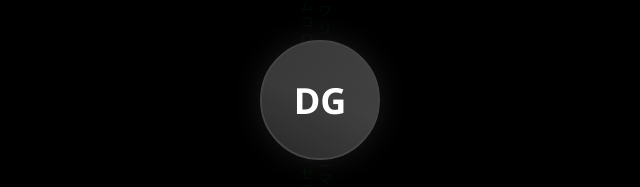
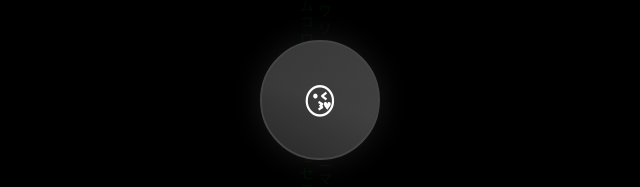
Before and after one commit to qwertzuiop12/danigojak.github.io, a plain HTML site: page index.html in a window 1280 px wide. Shown: the top 187 px of the page, 320-960 px from the left. Drawn offline with Linux system fonts and the light colour scheme; no server answers.

Commit message:
Update index.html

```diff
--- a/index.html
+++ b/index.html
@@ -614,7 +614,7 @@
         <!-- Header -->
         <div class="header">
             <div class="profile-pic">
-                <span>DG</span>
+                <span>😘</span>
             </div>
             <h1 class="name">Dani Gojak</h1>
             <p class="subtitle">Digital Creator | Freelancer</p>
```
